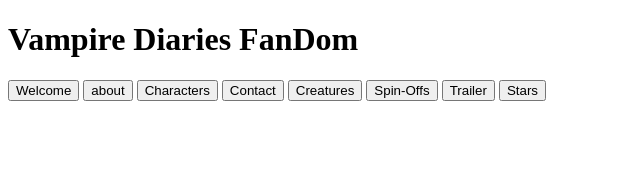
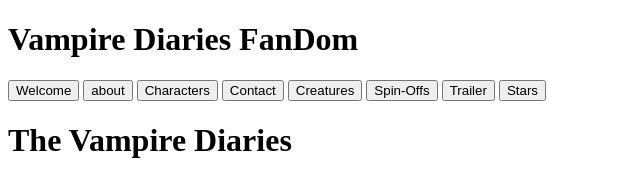
Before and after one commit to Julius-717/VD-Fandom, a plain HTML site: page index.html in a window 1280 px wide. Shown: the whole page, without its empty margins (0-640 px from the left). Drawn offline with Linux system fonts and the light colour scheme.

Commit message:
add header name

```diff
--- a/index.html
+++ b/index.html
@@ -23,5 +23,13 @@
         <button class="tablinks btn" onclick="openPage(event, 'spinoffs')">Stars</button>
         <br>
      </div>
+
+     <!-- Welcome -->
+
+     <main id="welcome">
+         <div>
+             <h1>The Vampire Diaries</h1>
+         </div>
+     </main>
 </body>
 </html>
```
